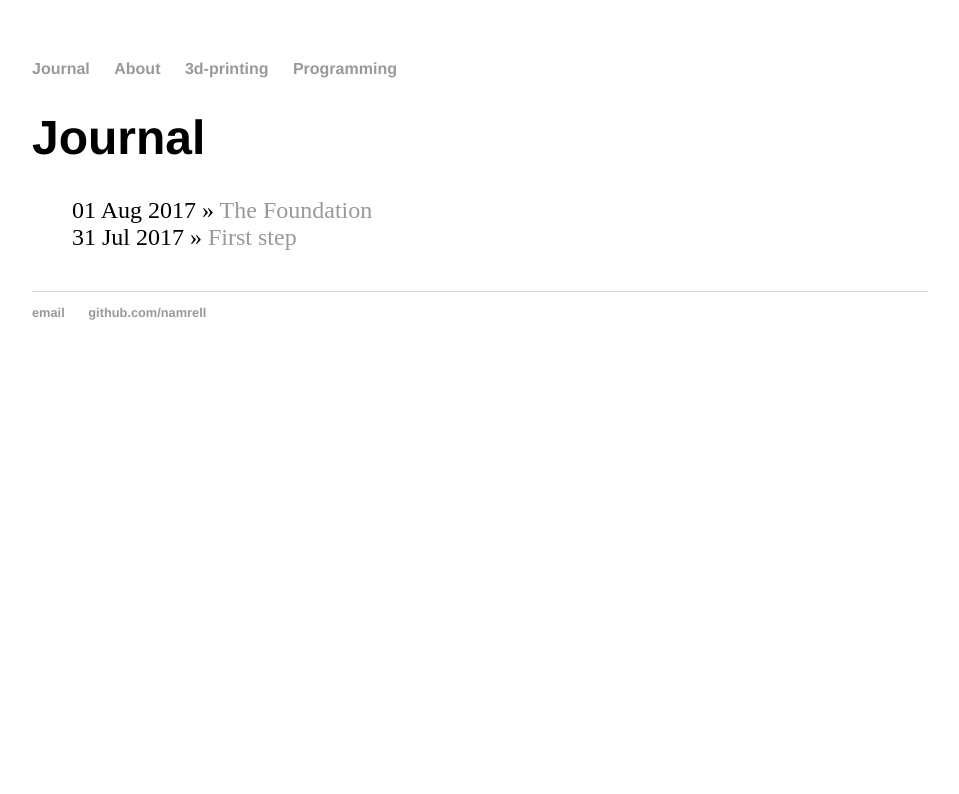
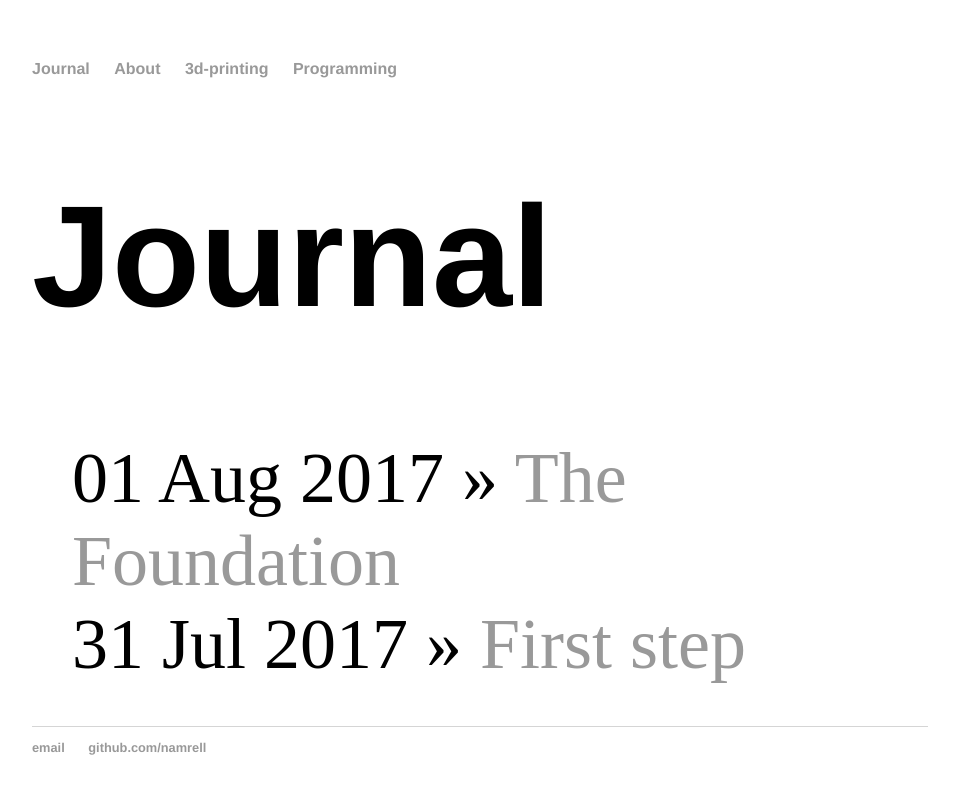
Before and after one commit to Namrell/Namrell.github.io, a Jekyll site: the page built from index.html, in a window 1280 px wide. Shown: the top 794 px of the page, without its empty margins (160-1119 px from the left). Built offline with Jekyll 4.4.1, drawn with Linux system fonts in a browser that asks for light colours.

Commit message:
Update default.html

```diff
--- a/_layouts/default.html
+++ b/_layouts/default.html
@@ -15,10 +15,10 @@
 	    		</ul>
 			</nav>
 			<div class="container">
-
+			<font size="16">
 			{{ content }}
 
-
+			</font>
 			</div><!-- /.container -->
 			<footer>
 	    		<ul>
```
